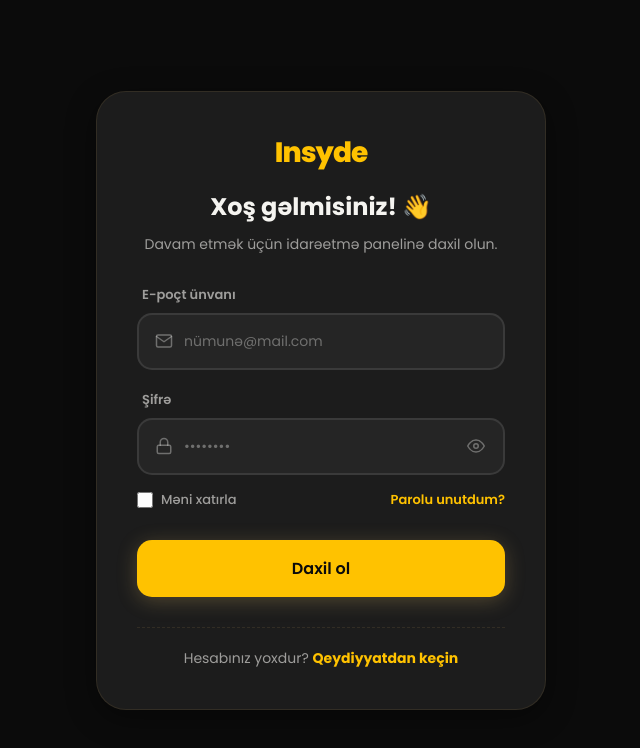
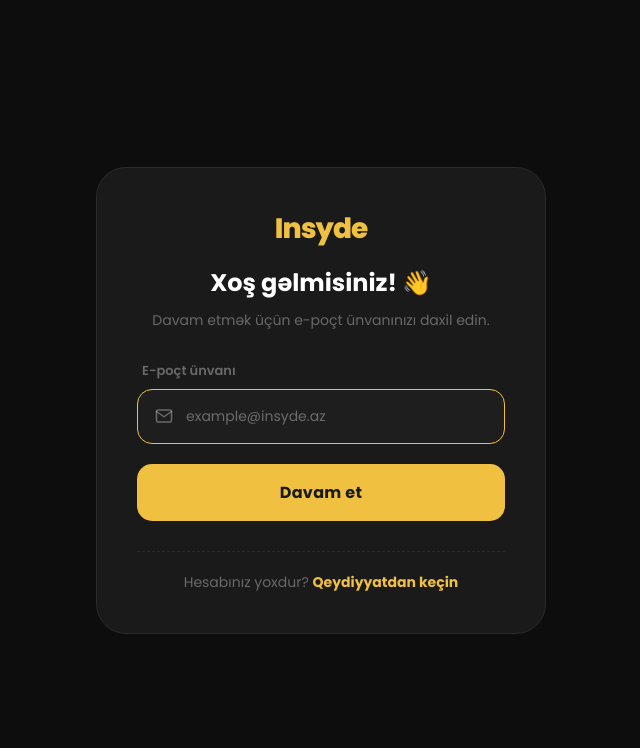
Before and after one commit to AliIsmayl/insyde-user-admin, a React (Vite) app: page /login in a window 1280 px wide. Shown: the top 748 px of the page, without its empty margins (319-959 px from the left). Built offline with nearby package versions, Linux system fonts and the light colour scheme.

Commit message:
new future for login. send otp

```diff
--- a/src/Components/Login/LoginMain/LoginMain.jsx
+++ b/src/Components/Login/LoginMain/LoginMain.jsx
@@ -1,91 +1,95 @@
-import React, { useState } from "react";
+import React, { useState, useRef } from "react";
 import { useNavigate } from "react-router-dom";
-import {
-  FiMail,
-  FiLock,
-  FiEye,
-  FiEyeOff,
-  FiUser,
-  FiArrowLeft,
-} from "react-icons/fi";
+import { FiMail, FiArrowLeft } from "react-icons/fi";
 import "./LoginMain.scss";
 
 function LoginMain() {
   const navigate = useNavigate();
 
-  // Hansı formanın görünəcəyini idarə edən state ('login', 'register', 'forgot')
-  const [activeTab, setActiveTab] = useState("login");
+  const [step, setStep] = useState("email"); // "email" | "otp"
+  const [email, setEmail] = useState("");
+  const [otp, setOtp] = useState(["", "", "", "", "", ""]);
+  const [otpError, setOtpError] = useState("");
+  const [errorMsg, setErrorMsg] = useState("");
 
-  // Input states
-  const [showPassword, setShowPassword] = useState(false);
-  const [email, setEmail] = useState("");
-  const [password, setPassword] = useState("");
-  const [fullName, setFullName] = useState("");
-  const [errorMsg, setErrorMsg] = useState("");
-  const [successMsg, setSuccessMsg] = useState("");
+  const otpRefs = useRef([]);
 
-  // Giriş Funksiyası
-  const handleLogin = (e) => {
+  // ── STEP 1: Email submit ──
+  const handleEmailSubmit = (e) => {
     e.preventDefault();
-    if (email === "user" && password === "123456") {
-      setErrorMsg("");
+    if (!email) {
+      setErrorMsg("E-poçt ünvanını daxil edin!");
+      return;
+    }
+    setErrorMsg("");
+    setStep("otp");
+  };
 
-      // 1. İstifadəçinin daxil olduğunu lokal yaddaşa (localStorage) yazırıq
-      localStorage.setItem("isAuthenticated", "true");
-
-      // 2. Ana səhifəyə yönləndiririk (Əvvəlki addımda App.js-də yaratdığımız /home yolu)
-      navigate("/home");
-    } else {
-      setErrorMsg("E-poçt və ya şifrə yanlışdır! (Sınaq üçün: admin / admin)");
-      setSuccessMsg("");
+  // ── OTP handlers ──
+  const handleOtpChange = (index, value) => {
+    const digit = value.replace(/\D/g, "").slice(-1);
+    const newOtp = [...otp];
+    newOtp[index] = digit;
+    setOtp(newOtp);
+    setOtpError("");
+    if (digit && index < 5) {
+      otpRefs.current[index + 1]?.focus();
     }
   };
 
-  // Qeydiyyat İstəyi Funksiyası
-  const handleRegister = (e) => {
-    e.preventDefault();
-    setErrorMsg("");
-    setSuccessMsg(
-      "Təsdiq üçün adminə göndərildi. Tezliklə sizinlə əlaqə saxlanılacaq.",
-    );
-    // Gələcəkdə burada backend-ə (API) məlumat göndərmək üçün kod yazılacaq.
-    setTimeout(() => {
-      setActiveTab("login");
-      setSuccessMsg("");
-      setEmail("");
-      setFullName("");
-    }, 3000); // 3 saniyə sonra təkrar login formasına qayıtsın
+  const handleOtpKeyDown = (index, e) => {
+    if (e.key === "Backspace") {
+      const newOtp = [...otp];
+      if (otp[index]) {
+        newOtp[index] = "";
+        setOtp(newOtp);
+      } else if (index > 0) {
+        newOtp[index - 1] = "";
+        setOtp(newOtp);
+        otpRefs.current[index - 1]?.focus();
+      }
+    } else if (e.key === "ArrowLeft" && index > 0) {
+      otpRefs.current[index - 1]?.focus();
+    } else if (e.key === "ArrowRight" && index < 5) {
+      otpRefs.current[index + 1]?.focus();
+    }
   };
 
-  // Şifrəni Yeniləmə Funksiyası
-  const handleForgot = (e) => {
+  const handleOtpPaste = (e) => {
     e.preventDefault();
-    setErrorMsg("");
-    setSuccessMsg(
-      "Şifrəni yeniləmək üçün təlimatlar e-poçt ünvanınıza göndərildi.",
-    );
-    setTimeout(() => {
-      setActiveTab("login");
-      setSuccessMsg("");
-      setEmail("");
-    }, 3000);
+    const pasted = e.clipboardData
+      .getData("text")
+      .replace(/\D/g, "")
+      .slice(0, 6);
+    const newOtp = ["", "", "", "", "", ""];
+    for (let i = 0; i < pasted.length; i++) newOtp[i] = pasted[i];
+    setOtp(newOtp);
+    otpRefs.current[Math.min(pasted.length, 5)]?.focus();
+  };
+
+  const handleOtpVerify = () => {
+    const code = otp.join("");
+    if (code.length < 6) {
+      setOtpError("Zəhmət olmasa bütün 6 xananı doldurun.");
+      return;
+    }
+    localStorage.setItem("isAuthenticated", "true");
+    navigate("/home");
   };
 
   return (
-    <div className="login-main-modern">
+    <div className="login-main">
       <div className="login-card">
-        {/* ========================================= */}
-        {/* ============ 1. LOGİN FORMASI =========== */}
-        {/* ========================================= */}
-        {activeTab === "login" && (
+        {/* ── EMAIL STEP ── */}
+        {step === "email" && (
           <>
             <div className="login-header">
               <div className="logo-text">Insyde</div>
               <h2>Xoş gəlmisiniz! 👋</h2>
-              <p>Davam etmək üçün idarəetmə panelinə daxil olun.</p>
+              <p>Davam etmək üçün e-poçt ünvanınızı daxil edin.</p>
             </div>
 
-            <form className="login-form" onSubmit={handleLogin}>
+            <form className="login-form" onSubmit={handleEmailSubmit}>
               {errorMsg && <div className="message error-msg">{errorMsg}</div>}
 
               <div className="input-group">
@@ -93,54 +97,18 @@ function LoginMain() {
                 <div className="input-wrapper">
                   <FiMail className="input-icon" />
                   <input
-                    type="text"
-                    placeholder="nümunə@mail.com"
+                    type="email"
+                    placeholder="example@insyde.az"
                     value={email}
                     onChange={(e) => setEmail(e.target.value)}
                     required
+                    autoFocus
                   />
                 </div>
               </div>
 
-              <div className="input-group">
-                <label>Şifrə</label>
-                <div className="input-wrapper">
-                  <FiLock className="input-icon" />
-                  <input
-                    type={showPassword ? "text" : "password"}
-                    placeholder="••••••••"
-                    value={password}
-                    onChange={(e) => setPassword(e.target.value)}
-                    required
-                  />
-                  <button
-                    type="button"
-                    className="toggle-password"
-                    onClick={() => setShowPassword(!showPassword)}
-                  >
-                    {showPassword ? <FiEyeOff /> : <FiEye />}
-                  </button>
-                </div>
-              </div>
-
-              <div className="form-actions">
-                <label className="remember-me">
-                  <input type="checkbox" />
-                  <span>Məni xatırla</span>
-                </label>
-                <span
-                  className="forgot-password"
-                  onClick={() => {
-                    setActiveTab("forgot");
-                    setErrorMsg("");
-                  }}
-                >
-                  Parolu unutdum?
-                </span>
-              </div>
-
-              <button type="submit" className="login-btn">
-                Daxil ol
+              <button type="submit" className="submit-btn">
+                Davam et
               </button>
             </form>
 
@@ -159,47 +127,56 @@ function LoginMain() {
             </div>
           </>
         )}
-        {activeTab === "forgot" && (
+
+        {/* ── OTP STEP ── */}
+        {step === "otp" && (
           <>
-            <div
-              className="back-btn"
-              onClick={() => {
-                setActiveTab("login");
-                setSuccessMsg("");
-              }}
-            >
-              <FiArrowLeft /> Geri qayıt
+            <div className="login-header">
+              <div className="logo-text">Insyde</div>
+              <h2>Kodu Daxil Edin</h2>
+              <p>
+                <strong>{email}</strong> ünvanına göndərilən 6 rəqəmli kodu
+                daxil edin.
+              </p>
             </div>
 
-            <div className="login-header">
-              <div className="logo-text">Insyde</div>
-              <h2>Şifrəni bərpa et 🔒</h2>
-              <p>Hesabınıza bağlı olan e-poçt ünvanını daxil edin.</p>
-            </div>
+            <div className="otp-section">
+              {otpError && <div className="message error-msg">{otpError}</div>}
 
-            <form className="login-form" onSubmit={handleForgot}>
-              {successMsg && (
-                <div className="message success-msg">{successMsg}</div>
-              )}
-
-              <div className="input-group">
-                <label>E-poçt ünvanı</label>
-                <div className="input-wrapper">
-                  <FiMail className="input-icon" />
+              <div className="otp-inputs">
+                {otp.map((digit, i) => (
                   <input
-                    type="email"
-                    placeholder="nümunə@mail.com"
-                    value={email}
-                    onChange={(e) => setEmail(e.target.value)}
-                    required
+                    key={i}
+                    ref={(el) => (otpRefs.current[i] = el)}
+                    className={`otp-box ${digit ? "filled" : ""}`}
+                    type="text"
+                    inputMode="numeric"
+                    maxLength={1}
+                    value={digit}
+                    onChange={(e) => handleOtpChange(i, e.target.value)}
+                    onKeyDown={(e) => handleOtpKeyDown(i, e)}
+                    onPaste={i === 0 ? handleOtpPaste : undefined}
+                    autoFocus={i === 0}
                   />
-                </div>
+                ))}
               </div>
 
-              <button type="submit" className="login-btn">
-                Yeniləmə linki göndər
+              <button className="submit-btn" onClick={handleOtpVerify}>
+                Doğrula
               </button>
-            </form>
+
+              <button
+                className="back-btn"
+                onClick={() => {
+                  setStep("email");
+                  setOtp(["", "", "", "", "", ""]);
+                  setOtpError("");
+                }}
+              >
+                <FiArrowLeft />
+                Geri qayıt
+              </button>
+            </div>
           </>
         )}
       </div>
--- a/src/Components/Login/LoginMain/LoginMain.scss
+++ b/src/Components/Login/LoginMain/LoginMain.scss
@@ -1,62 +1,44 @@
 @import url("https://fonts.googleapis.com/css2?family=Poppins:wght@400;500;600;700;800&display=swap");
 
-.login-main-modern {
+.login-main {
   font-family: "Poppins", sans-serif;
   width: 100%;
   min-height: 100vh;
   display: flex;
   align-items: center;
   justify-content: center;
-  background-color: var(--bg-app); /* YENİLƏNDİ */
+  background-color: var(--outer-bg, #0d0d0d);
   padding: 20px;
 
   .login-card {
-    background-color: var(--bg-panel); /* YENİLƏNDİ */
+    background-color: var(--row-bg, #1a1a1a);
     width: 100%;
     max-width: 450px;
     border-radius: 30px;
-    border: 1px solid var(--border-subtle); /* YENİLƏNDİ */
-    box-shadow: var(--card-shadow); /* YENİLƏNDİ */
-    padding: 40px 40px;
+    border: 1px solid var(--border, #2a2a2a);
+    padding: 40px;
     display: flex;
     flex-direction: column;
     gap: 30px;
     position: relative;
 
-    /* Mesaj qutuları (Xəta və Uğur) */
     .message {
-      padding: 12px;
+      padding: 12px 16px;
       border-radius: 12px;
       font-size: 13px;
       text-align: center;
       font-weight: 500;
+
       &.error-msg {
-        background-color: var(--btn-danger-bg); /* YENİLƏNDİ */
-        color: #ffffff;
-        border: 1px solid rgba(231, 76, 60, 0.3);
+        background-color: rgba(231, 76, 60, 0.1);
+        color: #e74c3c;
+        border: 1px solid rgba(231, 76, 60, 0.2);
       }
+
       &.success-msg {
-        background-color: var(--badge-success-bg); /* YENİLƏNDİ */
-        color: var(--badge-success-text); /* YENİLƏNDİ */
-        border: 1px solid rgba(46, 204, 113, 0.3);
-      }
-    }
-
-    /* Geri qayıt düyməsi */
-    .back-btn {
-      display: flex;
-      align-items: center;
-      gap: 5px;
-      font-size: 14px;
-      font-weight: 600;
-      color: var(--text-secondary); /* YENİLƏNDİ */
-      cursor: pointer;
-      width: max-content;
-      transition: color 0.2s;
-      margin-bottom: -10px;
-
-      &:hover {
-        color: var(--text-link); /* YENİLƏNDİ */
+        background-color: transparent;
+        color: var(--accent, #f0c040);
+        border: 1px solid var(--accent-dark, #c8a73a);
       }
     }
 
@@ -69,7 +51,7 @@
       .logo-text {
         font-size: 28px;
         font-weight: 800;
-        color: var(--text-link); /* YENİLƏNDİ */
+        color: var(--accent, #f0c040);
         letter-spacing: -1px;
         margin-bottom: 5px;
       }
@@ -78,13 +60,18 @@
         margin: 0;
         font-size: 24px;
         font-weight: 700;
-        color: var(--text-primary); /* YENİLƏNDİ */
+        color: var(--text-main, #ffffff);
       }
 
       p {
         margin: 0;
         font-size: 14px;
-        color: var(--text-secondary); /* YENİLƏNDİ */
+        color: var(--text-muted, #888888);
+
+        strong {
+          color: var(--text-main, #ffffff);
+          font-weight: 600;
+        }
       }
     }
 
@@ -101,7 +88,7 @@
         label {
           font-size: 13px;
           font-weight: 600;
-          color: var(--text-secondary); /* YENİLƏNDİ */
+          color: var(--text-muted, #888888);
           margin-left: 5px;
         }
 
@@ -113,161 +100,184 @@
           .input-icon {
             position: absolute;
             left: 18px;
-            color: var(--text-muted); /* YENİLƏNDİ */
+            color: var(--text-muted, #888888);
             font-size: 18px;
+            pointer-events: none;
             transition: color 0.3s;
           }
 
           input {
             width: 100%;
-            padding: 16px 20px 16px 45px;
+            padding: 16px 20px 16px 48px;
             border-radius: 15px;
-            border: 2px solid var(--border-input); /* YENİLƏNDİ */
-            background-color: var(--bg-input); /* YENİLƏNDİ */
+            border: 1.5px solid var(--border, #2a2a2a);
+            background-color: var(--handle-bg, #222222);
             font-family: "Poppins", sans-serif;
             font-size: 14px;
-            color: var(--text-primary); /* YENİLƏNDİ */
+            color: var(--text-main, #ffffff);
             outline: none;
             transition: all 0.3s ease;
+            box-sizing: border-box;
 
             &::placeholder {
-              color: var(--text-muted); /* YENİLƏNDİ */
+              color: var(--text-muted, #888888);
             }
 
             &:hover {
-              border-color: var(--border-input-hover); /* YENİLƏNDİ */
+              border-color: var(--accent-dark, #c8a73a);
             }
 
             &:focus {
-              border-color: var(--border-focus); /* YENİLƏNDİ */
-              background-color: var(--bg-hover); /* YENİLƏNDİ */
-              box-shadow: 0 0 10px rgba(200, 167, 94, 0.1);
+              border-color: var(--accent, #f0c040);
+              background-color: var(--shell-bg, #1e1e1e);
 
-              & ~ .input-icon,
-              .input-icon {
-                color: var(--border-focus); /* YENİLƏNDİ */
+              & ~ .input-icon {
+                color: var(--accent, #f0c040);
               }
-            }
-          }
-
-          .toggle-password {
-            position: absolute;
-            right: 15px;
-            background: transparent;
-            border: none;
-            color: var(--text-muted); /* YENİLƏNDİ */
-            font-size: 18px;
-            cursor: pointer;
-            display: flex;
-            align-items: center;
-            justify-content: center;
-            padding: 5px;
-            transition: color 0.2s;
-
-            &:hover {
-              color: var(--text-primary); /* YENİLƏNDİ */
             }
           }
         }
       }
+    }
 
-      .form-actions {
+    /* OTP */
+    .otp-section {
+      display: flex;
+      flex-direction: column;
+      gap: 24px;
+      align-items: center;
+
+      .otp-inputs {
         display: flex;
-        justify-content: space-between;
-        align-items: center;
-        margin-top: -5px;
+        gap: 10px;
+        justify-content: center;
 
-        .remember-me {
-          display: flex;
-          align-items: center;
-          gap: 8px;
-          cursor: pointer;
-          font-size: 13px;
-          color: var(--text-secondary); /* YENİLƏNDİ */
-          font-weight: 500;
-
-          input[type="checkbox"] {
-            width: 16px;
-            height: 16px;
-            accent-color: var(--text-link); /* YENİLƏNDİ */
-            cursor: pointer;
-          }
-        }
-
-        .forgot-password {
-          font-size: 13px;
-          font-weight: 600;
-          color: var(--text-link); /* YENİLƏNDİ */
-          cursor: pointer;
-          transition: color 0.2s;
+        .otp-box {
+          width: 52px;
+          height: 60px;
+          border-radius: 14px;
+          border: 1.5px solid var(--border, #2a2a2a);
+          background-color: var(--handle-bg, #222222);
+          font-family: "Poppins", sans-serif;
+          font-size: 22px;
+          font-weight: 700;
+          color: var(--text-main, #ffffff);
+          text-align: center;
+          outline: none;
+          transition: all 0.25s ease;
+          caret-color: var(--accent, #f0c040);
+          box-sizing: border-box;
 
           &:hover {
-            color: var(--text-link-hover); /* YENİLƏNDİ */
-            text-decoration: underline;
+            border-color: var(--accent-dark, #c8a73a);
+          }
+
+          &:focus {
+            border-color: var(--accent, #f0c040);
+            background-color: var(--shell-bg, #1e1e1e);
+            transform: translateY(-1px);
+          }
+
+          &.filled {
+            border-color: var(--accent-dark, #c8a73a);
+            background-color: var(--shell-bg, #1e1e1e);
           }
         }
       }
 
-      .login-btn {
+      .submit-btn {
         width: 100%;
-        padding: 16px 0;
-        border-radius: 15px;
+      }
+
+      .back-btn {
+        display: flex;
+        align-items: center;
+        justify-content: center;
+        gap: 6px;
+        background: none;
         border: none;
-        background-color: var(--btn-primary-bg); /* YENİLƏNDİ */
-        color: var(--text-on-gold); /* YENİLƏNDİ */
         font-family: "Poppins", sans-serif;
-        font-size: 16px;
+        font-size: 14px;
         font-weight: 600;
+        color: var(--text-muted, #888888);
         cursor: pointer;
-        transition: all 0.3s ease;
-        margin-top: 10px;
-        box-shadow: var(--btn-primary-shadow); /* YENİLƏNDİ */
+        padding: 8px 0;
+        transition: color 0.2s ease;
 
         &:hover {
-          background-color: var(--btn-primary-hover); /* YENİLƏNDİ */
-          transform: translateY(-2px);
+          color: var(--text-main, #ffffff);
         }
 
-        &:active {
-          background-color: var(--btn-primary-active); /* YENİLƏNDİ */
-          transform: translateY(0);
+        svg {
+          font-size: 16px;
         }
       }
     }
 
+    /* Shared button */
+    .submit-btn {
+      width: 100%;
+      padding: 16px 0;
+      border-radius: 15px;
+      border: none;
+      background-color: var(--cta-bg, #f0c040);
+      color: var(--cta-color, #1a1a1a);
+      font-family: "Poppins", sans-serif;
+      font-size: 16px;
+      font-weight: 700;
+      cursor: pointer;
+      letter-spacing: 0.3px;
+      transition: all 0.3s ease;
+
+      &:hover {
+        background-color: var(--cta-hover-bg, #e0b030);
+        transform: translateY(-1px);
+      }
+
+      &:active {
+        transform: translateY(0);
+      }
+    }
+
+    /* Footer */
     .login-footer {
       text-align: center;
-      border-top: 1px dashed var(--border-subtle); /* YENİLƏNDİ */
+      border-top: 1px dashed var(--border, #2a2a2a);
       padding-top: 20px;
 
       p {
         margin: 0;
         font-size: 14px;
-        color: var(--text-secondary); /* YENİLƏNDİ */
+        color: var(--text-muted, #888888);
+      }
 
-        .link-text {
-          color: var(--text-link); /* YENİLƏNDİ */
-          font-weight: 700;
-          cursor: pointer;
-          transition: color 0.2s;
-          text-decoration: none;
-          &:hover {
-            color: var(--text-link-hover); /* YENİLƏNDİ */
-          }
+      .link-text {
+        color: var(--accent, #f0c040);
+        font-weight: 700;
+        cursor: pointer;
+        transition: color 0.2s;
+        text-decoration: none;
+
+        &:hover {
+          color: var(--accent-dark, #c8a73a);
         }
       }
     }
   }
 
-  /* ================== RESPONSİVLİK ================== */
   @media screen and (max-width: 480px) {
-    padding: 15px;
+    padding: 12px;
+    padding-top: 24px;
 
     .login-card {
-      padding: 30px 20px;
+      padding: 28px 20px;
       border-radius: 20px;
+      gap: 22px;
 
       .login-header {
+        .logo-text {
+          font-size: 24px;
+        }
         h2 {
           font-size: 20px;
         }
@@ -276,8 +286,47 @@
         }
       }
 
-      .login-form .input-group input {
-        padding: 14px 20px 14px 45px;
+      .login-form .input-group .input-wrapper input {
+        padding: 14px 16px 14px 42px;
+        font-size: 13.5px;
+        border-radius: 13px;
+      }
+
+      .otp-section .otp-inputs {
+        gap: 7px;
+
+        .otp-box {
+          width: 44px;
+          height: 52px;
+          font-size: 20px;
+          border-radius: 12px;
+        }
+      }
+
+      .submit-btn {
+        padding: 14px 0;
+        font-size: 15px;
+        border-radius: 13px;
+      }
+    }
+  }
+
+  @media screen and (max-width: 360px) {
+    padding: 10px;
+
+    .login-card {
+      padding: 22px 16px;
+      border-radius: 18px;
+
+      .otp-section .otp-inputs {
+        gap: 5px;
+
+        .otp-box {
+          width: 38px;
+          height: 46px;
+          font-size: 18px;
+          border-radius: 10px;
+        }
       }
     }
   }
```
